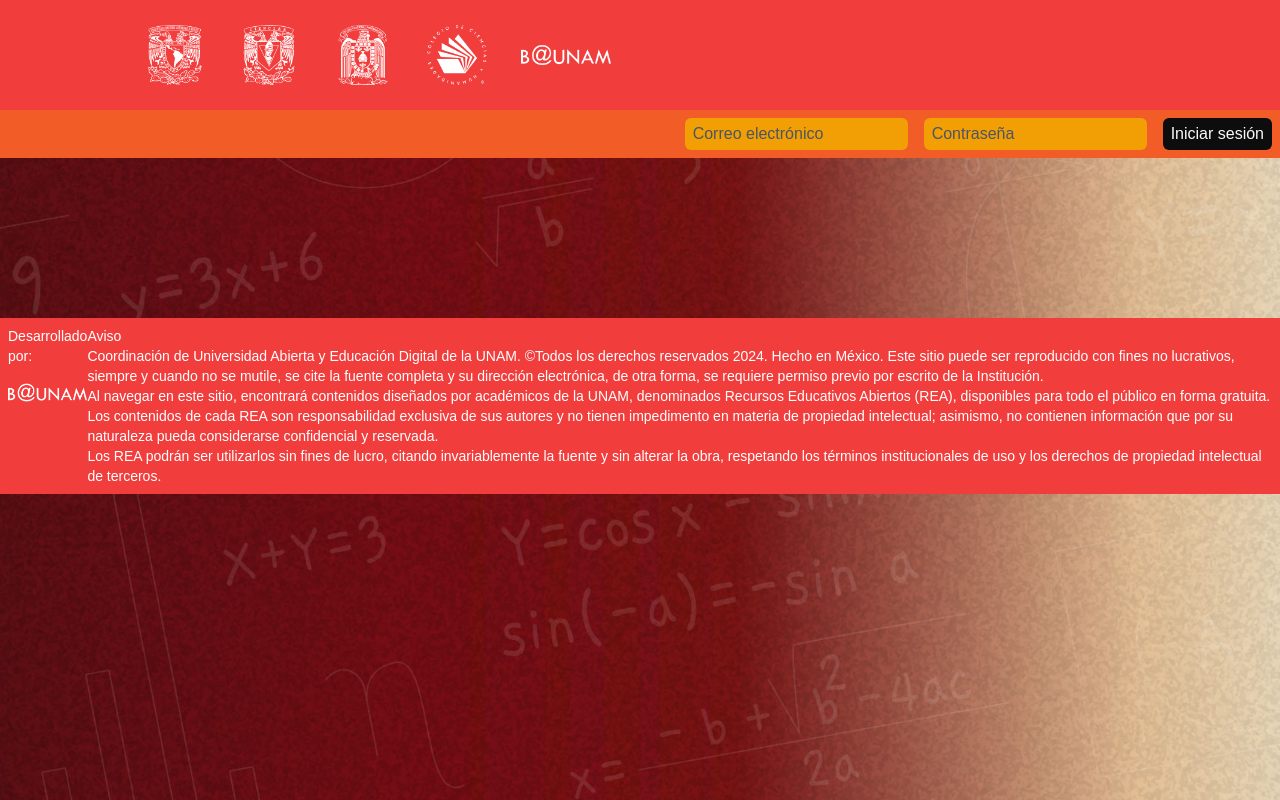
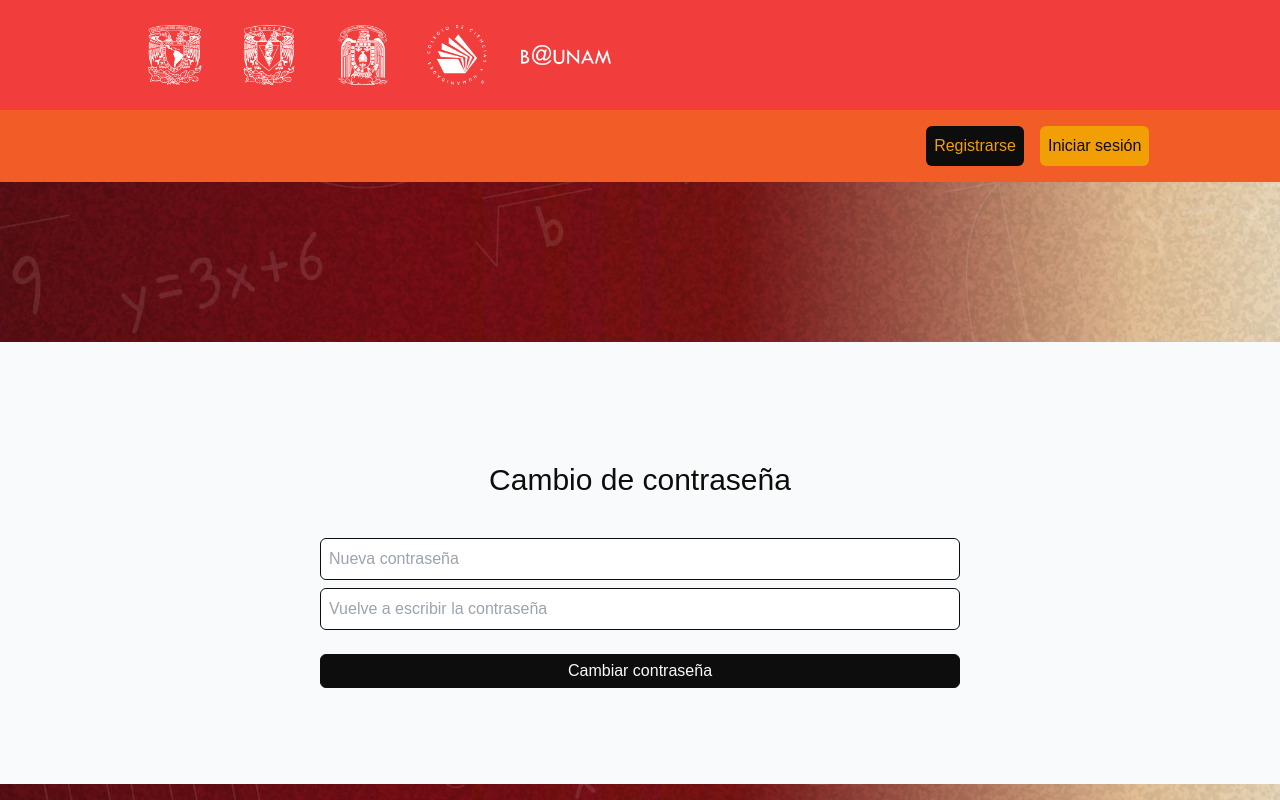
Before and after one commit to bunam-mx/matematicas-otono, a React (Vite) app: page /mate-otono-2024/recovery/1 in a window 1280 px wide. Shown: the top 800 px of the page. Built offline with nearby package versions, Linux system fonts and the light colour scheme; no server answers; a web font is replaced by a local one.

Commit message:
Actualización de funcionalidades

```diff
--- a/src/Components/HeaderBlock/HeaderBlock.css
+++ b/src/Components/HeaderBlock/HeaderBlock.css
@@ -17,9 +17,9 @@
     @apply border-white;
 }
 .start-session {
-    @apply bg-autumn-orange
+    @apply bg-autumn-orange;
 }
-.start-session div {
+.start-session .start-session__userdata {
     @apply container mx-auto flex flex-row justify-end;
 }
 .start-session form input {
@@ -31,8 +31,17 @@
 .start-session form input[type="submit"] {
     @apply bg-autumn-black hover:bg-autumn-yellow text-gray-50 hover:text-autumn-black py-1 px-2 rounded-md inline-block m-2;
 }
+#login-form, #recovery-form {
+    @apply relative z-10 py-3;
+}
+.login-form__password-recovery {
+    @apply underline hover:text-gray-50;
+}
 #loginform-message {
     @apply bg-red-700 text-gray-50 p-2 text-right;
+}
+#loginform-success {
+    @apply bg-green-700 text-gray-50 p-2 text-right;
 }
 #loginform-message p {
     @apply container mx-auto text-right text-xl;
@@ -43,3 +52,21 @@
 .start-session__userdata a {
     @apply mx-2 hover:underline;
 }
+.display-login {
+    @apply w-10/12 mx-auto text-right;
+}
+.register-assistants {
+    @apply p-4;
+}
+.register-assistants a {
+    @apply inline-block p-2 rounded-md mx-2;
+}
+.register-assistants__register {
+    @apply bg-autumn-black hover:bg-autumn-yellow text-autumn-yellow hover:text-gray-50;
+}
+.register-assistants__login {
+    @apply bg-autumn-yellow hover:bg-autumn-black text-autumn-black hover:text-gray-50
+}
+.display-login .abort {
+    @apply absolute -top-1 inline-block py-2 px-4 rounded-full mx-2 bg-red-900 hover:bg-red-500 text-gray-50 align-middle -mt-2;
+}
--- a/src/Components/HeaderBlock/HeaderBlock.jsx
+++ b/src/Components/HeaderBlock/HeaderBlock.jsx
@@ -14,6 +14,60 @@ const displayLoginMessage = (message) => {
     loginMessage.classList.add("hidden");
   }, 5000);
 };
+
+const displayRecoveryMessage = (message) => {
+  let loginMessage = document.getElementById("loginform-success");
+  loginMessage.getElementsByTagName("p")[0].textContent = "";
+  loginMessage.getElementsByTagName("p")[0].textContent = message;
+  loginMessage.classList.remove("hidden");
+  setTimeout(() => {
+    loginMessage.classList.add("hidden");
+  }, 5000);
+};
+
+const displayLoginForm = () => {
+  let loginForm = document.getElementById("login-form");
+  let recoveryForm = document.getElementById("recovery-form");
+  let registerAssistants = document.getElementById("register-assistants");
+
+  if (loginForm.classList.contains("hidden")) {
+    loginForm.classList.remove("hidden");
+    recoveryForm.classList.add("hidden");
+    registerAssistants.classList.add("hidden");
+  } else {
+    loginForm.classList.add("hidden");
+    registerAssistants.classList.remove("hidden");
+  }
+}
+
+const displayRecoveryForm = () => {
+  let loginForm = document.getElementById("login-form");
+  let recoveryForm = document.getElementById("recovery-form");
+  let registerAssistants = document.getElementById("register-assistants");
+
+  if (recoveryForm.classList.contains("hidden")) {
+    recoveryForm.classList.remove("hidden");
+    loginForm.classList.add("hidden");
+    registerAssistants.classList.add("hidden");
+  } else {
+    recoveryForm.classList.add("hidden");
+    registerAssistants.classList.remove("hidden");
+  }
+}
+
+const displayAssistants = () => {
+  let registerAssistants = document.getElementById("register-assistants");
+  let loginForm = document.getElementById("login-form");
+  let recoveryForm = document.getElementById("recovery-form");
+
+  if (registerAssistants.classList.contains("hidden")) {
+    registerAssistants.classList.remove("hidden");
+    loginForm.classList.add("hidden");
+    recoveryForm.classList.add("hidden");
+  } else {
+    registerAssistants.classList.add("hidden");
+  }
+}
 
 const sendLogin = (event) => {
   event.preventDefault();
@@ -48,6 +102,39 @@ const sendLogin = (event) => {
       cookies.set("email", data.email, { path: "/" });
       cookies.set("usertype", data.usertype, { path: "/" });
       window.location.href = `${import.meta.env.BASE_URL}profile`;
+    })
+    .catch((error) => {
+      console.log(error);
+      displayLoginMessage("Ocurrió un error inesperado. Intente más tarde.");
+    });
+};
+
+const send_recoverypassword = (event) => {
+  event.preventDefault();
+  const emailTag = document.getElementById("email_login");
+
+  let formData = {
+    email: emailTag.value,
+  };
+
+  let dataJSON = JSON.stringify(formData);
+
+  let options = {
+    method: "POST",
+    body: dataJSON,
+    headers: {
+      "Content-Type": "application/json",
+    },
+  };
+
+  fetch(`${API_URL}/users/recoverypassword/`, options)
+    .then((response) => response.json())
+    .then((data) => {
+      if (data.error) {
+        displayLoginMessage(data.error);
+        return;
+      }
+      displayRecoveryMessage("Se ha enviado un correo con las instrucciones para recuperar tu contraseña.");
     })
     .catch((error) => {
       console.log(error);
@@ -124,24 +211,65 @@ function HeaderBlock() {
       <div id="loginform-message" className="hidden">
         <p>Aquí va el mensaje</p>
       </div>
+      <div id="loginform-success" className="hidden">
+        <p>Aquí va el mensaje</p>
+      </div>
       <div className="start-session">
         {cookies.get("id") !== undefined ? (
           <div className="start-session__userdata">
             <NavLink to="/">Inicio</NavLink>
-            <NavLink to="/profile">{ `${cookies.get("name")} ${cookies.get("lastname")}` }</NavLink>
+            <NavLink to="/profile">{`${cookies.get("name")} ${cookies.get(
+              "lastname"
+            )}`}</NavLink>
           </div>
         ) : (
-          <div>
-            <form onSubmit={sendLogin}>
+          <div className="display-login">
+            <form onSubmit={sendLogin} id="login-form" className="hidden">
+              <div>
               <input
                 type="email"
                 id="email_login"
                 placeholder="Correo electrónico"
                 required
               ></input>
-              <input type="password" id="password_login"  placeholder="Contraseña" required></input>
+              <input
+                type="password"
+                id="password_login"
+                placeholder="Contraseña"
+                required
+              ></input>
+              </div>
+              <div>
               <input type="submit" value="Iniciar sesión"></input>
+              <a href="#" className="login-form__password-recovery" onClick={displayRecoveryForm}>Recuperar contraseña</a>
+              </div>
+              <a href="#" className="abort" onClick={displayAssistants}>x</a>
             </form>
+            <form id="recovery-form" onSubmit={send_recoverypassword} className="hidden">
+              <div>
+              <input
+                type="email"
+                id="email_login"
+                placeholder="Correo electrónico"
+                required
+              ></input>
+              </div>
+              <div>
+              <input type="submit" value="Recuperar contraseña"></input>
+              </div>
+              <a href="#" className="abort" onClick={displayLoginForm}>x</a>
+            </form>
+            <div className="register-assistants" id="register-assistants">
+              <NavLink
+                to="/register/assistant/"
+                className="register-assistants__register"
+              >
+                Registrarse
+              </NavLink>
+              <a href="#" className="register-assistants__login" onClick={displayLoginForm}>
+                Iniciar sesión
+              </a>
+            </div>
           </div>
         )}
       </div>
--- a/src/Components/Home/CallToRegisterBlock/CallToRegisterBlock.css
+++ b/src/Components/Home/CallToRegisterBlock/CallToRegisterBlock.css
@@ -4,6 +4,9 @@
 }
 .calltoregister-block h2 {
   @apply text-3xl font-gillsanscondensed uppercase text-center;
+}
+.calltoregister-block h3 {
+  @apply text-2xl font-gillsanscondensed uppercase text-center bg-red-950 p-4 my-10;
 }
 .calltoregister-block__register {
   @apply text-center my-8;
--- a/src/Components/Home/CallToRegisterBlock/CallToRegisterBlock.jsx
+++ b/src/Components/Home/CallToRegisterBlock/CallToRegisterBlock.jsx
@@ -5,11 +5,11 @@ function CallToRegisterBlock() {
   return (
     <div className="calltoregister-block">
       <h2>Registro abierto</h2>
+      <h3>Convocatoria abierta hasta el 22 de septiembre</h3>
       <p className="calltoregister-block__register">
-        <NavLink to="/register/speaker/">Ponente</NavLink>
-        <NavLink to="/register/assistant/">Asistente</NavLink>
+        <NavLink to="/register/assistant/">Registrate aquí</NavLink>
       </p>
-      <p className="calltoregister-block__guidelines"><a href={`${import.meta.env.BASE_URL}docs/lineamientos-14082024.pdf`} download="lineamientos-14082024.pdf">Lineamientos para la elaboración de ponencias</a></p>
+      <p className="calltoregister-block__guidelines"><a href={`${import.meta.env.BASE_URL}docs/lineamientos-27082024.pdf`} download="lineamientos-27082024.pdf">Lineamientos para la elaboración de ponencias</a></p>
       <p className="calltoregister-block__problems">* si presenta algún problema en el registro o envío de su ponencia escriba al correo <a href="mailto:integrandofc@ciencias.unam.mx">integrandofc@ciencias.unam.mx</a></p>
     </div>
   );
--- a/src/Pages/App/App.jsx
+++ b/src/Pages/App/App.jsx
@@ -4,14 +4,18 @@ import FooterBlock from "../../Components/FooterBlock/FooterBlock"
 import Home from "../Home/Home"
 import Register from "../Register/Register"
 import Activate from "../Activate/Activate";
+import Recovery from "../Recovery/Recovery";
 import Profile from "../Profile/Profile";
+import Logout from "../Logout/Logout";
 
 const AppRoutes = () => {
   return useRoutes([
     { path: "/", element: <Home /> },
     { path: "/register/:usertype", element: <Register /> },
     { path: "/activate/:userHash", element: <Activate /> },
+    { path: "/recovery/:userHash", element: <Recovery /> },
     { path: "/profile", element: <Profile /> },
+    { path: "/logout", element: <Logout /> },
   ]);
 };
 
--- /dev/null
+++ b/src/Pages/Logout/Logout.jsx
@@ -0,0 +1,10 @@
+import Cookies from "universal-cookie";
+
+function Logout() {
+  const cookies = new Cookies();
+
+  cookies.remove("id", { path: '/' });
+  window.location.href = "/mate-otono-2024/";
+}
+
+export default Logout;
--- a/src/Pages/Profile/Profile.jsx
+++ b/src/Pages/Profile/Profile.jsx
@@ -1,15 +1,17 @@
 import Cookies from "universal-cookie";
 import "./Profile.css";
+import { NavLink } from "react-router-dom";
 
 const API_URL = import.meta.env.VITE_API_URL;
 const cookies = new Cookies();
 
 
 
-const assistantContent = () => {
+const noContent = () => {
   return (
     <article className="profile-container__content-assistant">
-      <p>Una vez que se encuentre el programa completo aquí podrás registrar tu asistencia.</p>
+      <p>Para registrar tu ponencia necesitas iniciar sesión.</p>
+      <p><NavLink to="/">ir al inicio</NavLink></p>
     </article>
   );
 };
@@ -17,8 +19,6 @@ const assistantContent = () => {
 function Profile() {
   const submitWorkshop = (e) => {
     e.preventDefault();
-
-    let messageElement = document.getElementById("speaker-message");
 
     let formElement = document.getElementById("speaker-data");
     let formData = new FormData(formElement);
@@ -52,9 +52,10 @@ function Profile() {
 
   const speakerContent = () => {
     return (
+      <>
       <article className="profile-container__content-speaker">
         <h3>Registra tu ponencia</h3>
-        <p className="profile-container__guidelines"><a href={`${import.meta.env.BASE_URL}docs/lineamientos-14082024.pdf`} download="lineamientos-14082024.pdf">Lineamientos para la elaboración de ponencias</a></p>
+        <p className="profile-container__guidelines"><a href={`${import.meta.env.BASE_URL}docs/lineamientos-27082024.pdf`} download="lineamientos-27082024.pdf">Lineamientos para la elaboración de ponencias</a></p>
         <div className="profile-container__success-message hidden" id="success-message">
           <p></p>
         </div>
@@ -80,16 +81,21 @@ function Profile() {
           </div>
         </form>
       </article>
+      <article className="profile-container__content-assistant">
+      <p>Una vez que se encuentre el programa completo aquí podrás registrar tu asistencia.</p>
+    </article>
+      </>
     );
   };
 
   return (
     <section className="profile-container">
       <header className="profile-container__header">
-        <p><a>Cerrar sesión</a></p>
+      {(cookies.get("id") !== undefined) ? (<p><NavLink to="/logout/">Cerrar sesión</NavLink></p>) : null}
       </header>
-      {cookies.get("usertype") == 2 ? speakerContent() : ""}
-      {assistantContent()}
+      {cookies.get("id") !== undefined ? (
+        speakerContent()
+      ): (noContent())}
     </section>
   );
 }
--- /dev/null
+++ b/src/Pages/Recovery/Recovery.css
@@ -0,0 +1,21 @@
+.recovery-block {
+  @apply bg-gray-50 min-h-60 py-20 my-40;
+}
+.recovery-block__container {
+  @apply w-6/12 mx-auto;
+}
+.recovery-block__container h2 {
+  @apply text-3xl text-center my-10;
+}
+.recovery-block__container input {
+  @apply block p-2 border border-autumn-black rounded-md w-full my-2;
+}
+.recovery-block__container input[type="submit"] {
+  @apply bg-autumn-black hover:bg-autumn-yellow text-gray-50 hover:text-autumn-black py-1 px-2 rounded-md inline-block my-4;
+}
+.recovery-error {
+  @apply bg-red-700 text-gray-50 p-2 text-center;
+}
+.recovery-success {
+  @apply bg-green-700 text-gray-50 p-2 text-center;
+}
--- /dev/null
+++ b/src/Pages/Recovery/Recovery.jsx
@@ -0,0 +1,84 @@
+import { useParams } from "react-router-dom";
+import "./Recovery.css";
+
+const API_URL = import.meta.env.VITE_API_URL;
+
+const displayRecoveryError = (message) => {
+  let recoveryError = document.querySelector(".recovery-error");
+  recoveryError.textContent = "";
+  recoveryError.textContent = message;
+  recoveryError.classList.remove("hidden");
+  setTimeout(() => {
+    recoveryError.classList.add("hidden");
+  }, 5000);
+}
+
+const displayRecoverySuccess = (message) => {
+  let recoverySuccess = document.querySelector(".recovery-success");
+  recoverySuccess.textContent = "";
+  recoverySuccess.textContent = message;
+  recoverySuccess.classList.remove("hidden");
+  setTimeout(() => {
+    recoverySuccess.classList.add("hidden");
+    window.location.href = "/mate-otono-2024/";
+  }, 5000);
+}
+
+const changePassword = (event) => {
+  event.preventDefault();
+
+  if(document.getElementById("password").value !== document.getElementById("repassword").value) {
+    displayRecoveryError("Las contraseñas no coinciden");
+    return;
+  } else {
+    let formData = new FormData(event.target);
+    console.log(formData);
+    fetch(`${API_URL}/users/changepassword`, {
+      method: "POST",
+      body: formData,
+    })
+      .then((response) => response.json())
+      .then((data) => {
+        if (data.error) {
+          displayRecoveryError(data.error);
+        } else {
+          displayRecoverySuccess("Tu contraseña ha sido cambiada exitosamente");
+        }
+      });
+  }
+}
+
+function Activate() {
+  const { userHash } = useParams();
+  console.log(`userHash es ${userHash}`);
+  return (
+    <section className="recovery-block">
+      <div className="recovery-block__container">
+        <h2>Cambio de contraseña</h2>
+        <div className="recovery-error hidden"></div>
+        <div className="recovery-success hidden"></div>
+        <form onSubmit={changePassword}>
+          <input
+            type="password"
+            id="password"
+            name="password"
+            placeholder="Nueva contraseña"
+            required
+          ></input>
+          <input
+            type="password"
+            id="repassword"
+            placeholder="Vuelve a escribir la contraseña"
+            required
+          ></input>
+          <input type="hidden" name="userhash" value={userHash} />
+          <div>
+            <input type="submit" value="Cambiar contraseña" />
+          </div>
+        </form>
+      </div>
+    </section>
+  );
+}
+
+export default Activate;
```
Also changed, not shown: 1 other file (tests, documents, lock files or other folders).
